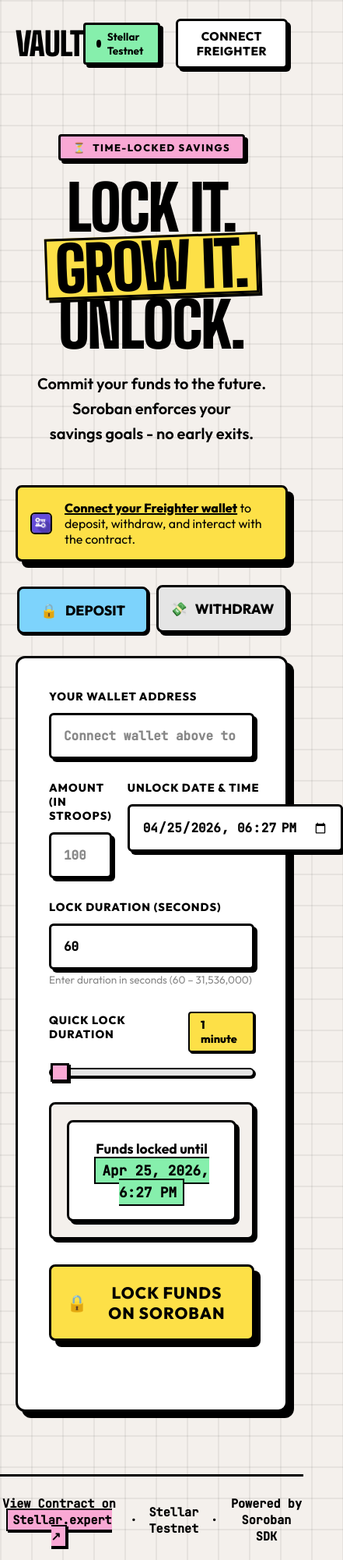
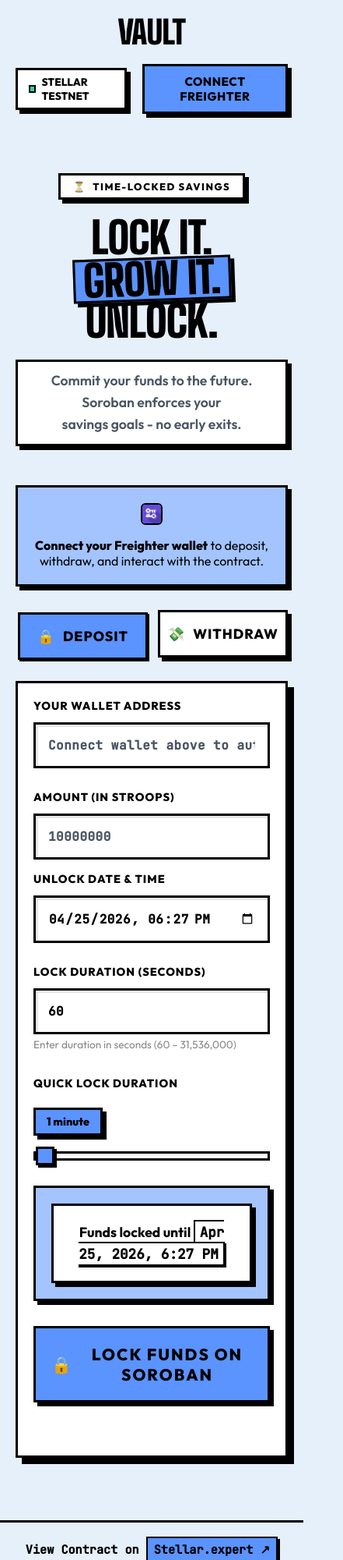
Before and after one commit to ranitpal77/TimeLockedSavings, a website built with Vite: page frontend/index.html in a window 390 px wide. Shown: the top 2000 px of the page at 78% size, 441 px wide, since content can reach past the window. Built offline with nearby package versions, Linux system fonts and the light colour scheme; a web font is replaced by a local one; what @stellar/stellar-sdk would draw is missing.

Commit message:
style: complete redesign to light neobrutalism theme

```diff
--- a/frontend/style.css
+++ b/frontend/style.css
@@ -1,27 +1,24 @@
 :root {
-  --bg-color: #f4f0ec;
-  --bg-card: #ffffff;
-  --bg-banner: #fff0f0;
+  --bg-secondary: #e4effae6; /* Light blue background similar to screenshot */
+  --bg-surface: #ffffff; /* White cards */
+  --bg-surface-blue: #5b93ff; /* Blue blocks */
+
+  --accent-primary: #5b93ff; /* Blue */
+  --accent-light: #a3c4ff; /* Light blue */
+
   --text-main: #000000;
-  --text-muted: #222222;
-  --text-dim: #444444;
-  --accent-yellow: #fde047;
-  --accent-gold: #eab308;
-  --accent-blue: #7dd3fc;
-  --accent-green: #86efac;
-  --accent-pink: #f9a8d4;
-  --border-color: #000000;
-  --border-light: #000000;
+  --text-muted: #4b5563;
+  --text-inverse: #ffffff;
+
+  --border-thick: 3px solid #000000;
+  --neo-shadow: 5px 5px 0px #000000;
+  --neo-shadow-lg: 8px 8px 0px #000000;
+  --neo-shadow-hover: 2px 2px 0px #000000;
 
   --font-sans: 'Outfit', sans-serif;
   --font-serif: 'Playfair Display', serif;
   --font-mono: 'JetBrains Mono', monospace;
   --font-hero: 'Big Shoulders Display', sans-serif;
-
-  --border-thick: 3px solid #000000;
-  --neo-shadow: 4px 4px 0px #000000;
-  --neo-shadow-lg: 8px 8px 0px #000000;
-  --neo-shadow-hover: 2px 2px 0px #000000;
 }
 
 * {
@@ -32,16 +29,12 @@
 
 body {
   font-family: var(--font-sans);
-  background-color: var(--bg-color);
+  background-color: var(--bg-secondary);
   color: var(--text-main);
   min-height: 100vh;
   display: flex;
   flex-direction: column;
   align-items: center;
-  background-image:
-    linear-gradient(rgba(0,0,0,0.06) 2px, transparent 2px),
-    linear-gradient(90deg, rgba(0,0,0,0.06) 2px, transparent 2px);
-  background-size: 40px 40px;
 }
 
 #app {
@@ -68,9 +61,10 @@
 }
 
 .logo-icon {
-  background: var(--accent-yellow);
+  background: var(--accent-primary);
+  color: var(--text-main);
   border: var(--border-thick);
-  border-radius: 4px;
+  border-radius: 0;
   width: 40px;
   height: 40px;
   display: flex;
@@ -78,6 +72,7 @@
   justify-content: center;
   font-size: 1.2rem;
   box-shadow: var(--neo-shadow);
+  font-weight: 900;
 }
 
 .logo-text {
@@ -86,6 +81,7 @@
   font-weight: 900;
   letter-spacing: -0.5px;
   text-transform: uppercase;
+  color: var(--text-main);
 }
 
 .nav-actions {
@@ -98,48 +94,49 @@
   display: flex;
   align-items: center;
   gap: 8px;
-  background: var(--accent-green);
+  background: var(--bg-surface);
   border: var(--border-thick);
   padding: 6px 14px;
-  border-radius: 4px;
+  border-radius: 0;
   font-size: 0.85rem;
-  font-weight: 700;
-  color: #000;
+  font-weight: 800;
+  color: var(--text-main);
   box-shadow: var(--neo-shadow);
+  text-transform: uppercase;
 }
 
 .status-dot {
   width: 10px;
   height: 10px;
-  background: #000;
-  border-radius: 50%;
+  background: #34d399; /* Green for status */
+  border: 2px solid #000000;
 }
 
 button {
   cursor: pointer;
   font-family: var(--font-sans);
   font-weight: 800;
-  transition: all 0.15s ease;
+  transition: all 0.1s ease;
 }
 
 .primary-btn {
-  background: #fff;
+  background: var(--accent-primary);
+  color: var(--text-main);
   border: var(--border-thick);
-  color: #000;
-  padding: 10px 20px;
-  border-radius: 6px;
+  padding: 10px 24px;
+  border-radius: 0;
   display: flex;
   align-items: center;
   gap: 8px;
   font-size: 0.95rem;
-  box-shadow: var(--neo-shadow);
+  font-weight: 800;
   text-transform: uppercase;
   letter-spacing: 0.5px;
+  box-shadow: var(--neo-shadow);
 }
 
 .primary-btn:hover {
-  background: var(--accent-yellow);
-  transform: translate(2px, 2px);
+  transform: translate(3px, 3px);
   box-shadow: var(--neo-shadow-hover);
 }
 
@@ -153,11 +150,11 @@
 }
 
 .tagline {
-  background: var(--accent-pink);
+  background: var(--bg-surface);
   border: var(--border-thick);
-  color: #000;
+  color: var(--text-main);
   padding: 6px 16px;
-  border-radius: 4px;
+  border-radius: 0;
   font-size: 0.8rem;
   font-weight: 800;
   letter-spacing: 1.5px;
@@ -166,6 +163,7 @@
   gap: 8px;
   margin-bottom: 24px;
   box-shadow: var(--neo-shadow);
+  text-transform: uppercase;
 }
 
 .hero-title {
@@ -175,12 +173,14 @@
   font-weight: 900;
   margin-bottom: 24px;
   text-transform: uppercase;
-  letter-spacing: -2px;
+  letter-spacing: -1px;
+  color: var(--text-main);
 }
 
 .hero-title .highlight {
   display: inline-block;
-  background: var(--accent-yellow);
+  color: var(--text-main);
+  background: var(--accent-primary);
   padding: 0 10px;
   border: var(--border-thick);
   box-shadow: var(--neo-shadow);
@@ -188,24 +188,29 @@
 }
 
 .hero-subtitle {
-  color: #000;
+  color: var(--text-muted);
   font-size: 1.25rem;
   line-height: 1.6;
   font-weight: 600;
   max-width: 600px;
+  background: var(--bg-surface);
+  border: var(--border-thick);
+  padding: 10px 20px;
+  box-shadow: var(--neo-shadow);
 }
 
 /* WALLET BANNER */
 .wallet-banner {
-  background: var(--accent-yellow);
+  background: var(--accent-light);
   border: var(--border-thick);
-  border-radius: 8px;
-  padding: 16px;
+  border-radius: 0;
+  padding: 20px;
   display: flex;
   align-items: center;
   gap: 16px;
   margin-bottom: 30px;
-  box-shadow: var(--neo-shadow-lg);
+  box-shadow: var(--neo-shadow);
+  color: var(--text-main);
 }
 
 .banner-icon {
@@ -216,14 +221,13 @@
 }
 
 .wallet-banner img {
-  border: 2px solid #000;
+  border: 2px solid #000000;
+  border-radius: 0;
 }
 
 .banner-highlight {
-  color: #000;
-  font-weight: 800;
-  text-decoration: underline;
-  text-decoration-thickness: 2px;
+  color: var(--text-main);
+  font-weight: 900;
 }
 
 /* APP CONTAINER / TABS */
@@ -234,45 +238,48 @@
 
 .tabs {
   display: flex;
-  gap: 12px;
+  gap: 16px;
   margin-bottom: 30px;
 }
 
 .tab-btn {
   flex: 1;
-  background: #e5e5e5;
+  background: var(--bg-surface);
   border: var(--border-thick);
-  color: #000;
+  color: var(--text-main);
   padding: 16px 0;
-  border-radius: 8px;
+  border-radius: 0;
   font-size: 1.1rem;
   font-weight: 800;
   display: flex;
   align-items: center;
   justify-content: center;
   gap: 10px;
+  text-transform: uppercase;
+  letter-spacing: 1px;
   box-shadow: var(--neo-shadow);
-  text-transform: uppercase;
 }
 
 .tab-btn:hover {
-  background: #d4d4d4;
-  transform: translate(1px, 1px);
-  box-shadow: 3px 3px 0px #000;
+  background: var(--accent-light);
+  transform: translate(2px, 2px);
+  box-shadow: 3px 3px 0px #000000;
 }
 
 .tab-btn.active {
-  background: var(--accent-blue);
+  background: var(--accent-primary);
+  color: var(--text-main);
+  border: var(--border-thick);
   box-shadow: var(--neo-shadow-hover);
-  transform: translate(2px, 2px);
+  transform: translate(3px, 3px);
 }
 
 /* TAB CONTENT */
 .tab-content {
   display: none;
-  background: var(--bg-card);
+  background: var(--bg-surface);
   border: var(--border-thick);
-  border-radius: 12px;
+  border-radius: 0;
   padding: 40px;
   box-shadow: var(--neo-shadow-lg);
 }
@@ -302,37 +309,39 @@
   font-size: 0.9rem;
   font-weight: 800;
   letter-spacing: 1px;
-  color: #000;
+  color: var(--text-main);
   margin-bottom: 12px;
   text-transform: uppercase;
 }
 
 input {
   width: 100%;
-  background: #fff;
+  background: var(--bg-surface);
   border: var(--border-thick);
-  border-radius: 6px;
+  border-radius: 0;
   padding: 16px;
-  color: #000;
-  font-weight: 600;
-  box-shadow: var(--neo-shadow);
-  transition: all 0.15s ease;
+  color: var(--text-main);
+  font-weight: 700;
+  box-shadow: inset 3px 3px 0px rgba(0,0,0,0.1);
+  transition: all 0.1s ease;
 }
 
 .input-mono {
   font-family: var(--font-mono);
   font-size: 1rem;
+  letter-spacing: 0.5px;
 }
 
 input:focus {
   outline: none;
-  background: #fffae6;
-  transform: translate(2px, 2px);
+  background: var(--bg-surface);
+  border-color: var(--text-main);
   box-shadow: var(--neo-shadow-hover);
+  transform: translate(-2px, -2px);
 }
 
 input::placeholder {
-  color: #888;
+  color: var(--text-muted);
 }
 
 /* SLIDER */
@@ -348,26 +357,26 @@
 }
 
 .slider-value {
-  background: var(--accent-yellow);
-  border: 2px solid #000;
-  color: #000;
+  background: var(--accent-primary);
+  border: var(--border-thick);
+  color: var(--text-main);
   padding: 6px 14px;
-  border-radius: 4px;
+  border-radius: 0;
   font-size: 0.9rem;
   font-weight: 800;
-  box-shadow: 2px 2px 0px #000;
+  box-shadow: var(--neo-shadow);
 }
 
 .custom-slider {
   -webkit-appearance: none;
   width: 100%;
   height: 12px;
-  border-radius: 6px;
-  background: #e5e5e5;
-  border: 2px solid #000;
+  border-radius: 0;
+  background: var(--bg-surface);
+  border: var(--border-thick);
   outline: none;
   padding: 0;
-  box-shadow: 2px 2px 0px #000;
+  box-shadow: inset 2px 2px 0px rgba(0,0,0,0.1);
 }
 
 .custom-slider::-webkit-slider-thumb {
@@ -376,27 +385,39 @@
   width: 24px;
   height: 24px;
   border-radius: 0;
-  background: var(--accent-pink);
-  border: 3px solid #000;
+  background: var(--accent-primary);
+  border: 3px solid #000000;
   cursor: pointer;
-  box-shadow: 2px 2px 0px #000;
+  box-shadow: 3px 3px 0px #000000;
+  transition: all 0.1s ease;
+}
+
+.custom-slider::-webkit-slider-thumb:hover {
+  transform: translate(2px, 2px);
+  box-shadow: 1px 1px 0px #000000;
 }
 
 .custom-slider::-moz-range-thumb {
   width: 24px;
   height: 24px;
   border-radius: 0;
-  background: var(--accent-pink);
-  border: 3px solid #000;
+  background: var(--accent-primary);
+  border: 3px solid #000000;
   cursor: pointer;
-  box-shadow: 2px 2px 0px #000;
+  box-shadow: 3px 3px 0px #000000;
+  transition: all 0.1s ease;
+}
+
+.custom-slider::-moz-range-thumb:hover {
+  transform: translate(2px, 2px);
+  box-shadow: 1px 1px 0px #000000;
 }
 
 /* INFO BOX */
 .info-box {
-  background: #f4f0ec;
+  background: var(--accent-light);
   border: var(--border-thick);
-  border-radius: 8px;
+  border-radius: 0;
   padding: 20px;
   display: flex;
   align-items: center;
@@ -407,7 +428,7 @@
 }
 
 .info-text p {
-  color: #000;
+  color: var(--text-main);
   font-size: 1.1rem;
   font-weight: 700;
   margin-bottom: 6px;
@@ -418,55 +439,50 @@
 }
 
 .highlight-text {
-  color: #000;
+  color: var(--text-main);
   font-family: var(--font-mono);
   font-weight: 800;
-  background: var(--accent-green);
-  padding: 4px 8px;
-  border: 2px solid #000;
+  background: var(--bg-surface);
+  padding: 2px 6px;
+  border: 2px solid #000000;
+  box-shadow: 2px 2px 0px #000000;
 }
 
 /* ACTION BUTTONS */
 .action-btn {
   width: 100%;
   padding: 20px;
-  border-radius: 8px;
-  border: var(--border-thick);
+  border-radius: 0;
   font-size: 1.3rem;
-  font-weight: 900;
   text-transform: uppercase;
-  letter-spacing: 1px;
+  letter-spacing: 2px;
   display: flex;
   align-items: center;
   justify-content: center;
   gap: 12px;
-  background: var(--accent-yellow);
-  color: #000;
-  transition: all 0.15s ease;
-  box-shadow: var(--neo-shadow-lg);
+  background: var(--accent-primary);
+  color: var(--text-main);
+  font-weight: 900;
+  border: var(--border-thick);
+  box-shadow: var(--neo-shadow);
 }
 
 .action-btn:hover {
   transform: translate(4px, 4px);
-  box-shadow: var(--neo-shadow);
-  background: #eab308;
+  box-shadow: var(--neo-shadow-hover);
 }
 
 .action-btn.secondary {
-  background: var(--accent-blue);
+  background: var(--bg-surface);
+  border: var(--border-thick);
+  color: var(--text-main);
+  box-shadow: var(--neo-shadow);
 }
 
 .action-btn.secondary:hover {
-  background: #38bdf8;
-}
-
-.action-btn.alt {
-  background: #e5e5e5;
-  box-shadow: var(--neo-shadow);
-}
-
-.action-btn.alt:hover {
-  background: #d4d4d4;
+  background: var(--accent-light);
+  transform: translate(4px, 4px);
+  box-shadow: var(--neo-shadow-hover);
 }
 
 /* STATUS */
@@ -476,28 +492,30 @@
   font-size: 1.05rem;
   font-weight: 800;
   min-height: 24px;
-  padding: 10px;
+  padding: 12px;
+  border-radius: 0;
+  text-transform: uppercase;
 }
 
 .status-message.error {
-  color: #000;
-  background: #fca5a5;
-  border: 2px solid #000;
-  box-shadow: 2px 2px 0 #000;
+  color: #000000;
+  background: #ff4d4f;
+  border: var(--border-thick);
+  box-shadow: var(--neo-shadow);
 }
 
 .status-message.success {
-  color: #000;
-  background: var(--accent-green);
-  border: 2px solid #000;
-  box-shadow: 2px 2px 0 #000;
+  color: #000000;
+  background: #34d399; /* Green */
+  border: var(--border-thick);
+  box-shadow: var(--neo-shadow);
 }
 
 .status-message.loading {
-  color: #000;
-  background: var(--accent-yellow);
-  border: 2px solid #000;
-  box-shadow: 2px 2px 0 #000;
+  color: var(--text-main);
+  background: var(--accent-light);
+  border: var(--border-thick);
+  box-shadow: var(--neo-shadow);
 }
 
 /* FOOTER */
@@ -506,10 +524,10 @@
   border-top: var(--border-thick);
   padding-top: 24px;
   text-align: center;
-  color: #000;
+  color: var(--text-main);
   font-family: var(--font-mono);
   font-size: 0.95rem;
-  font-weight: 600;
+  font-weight: 700;
   margin-bottom: 50px;
   width: 100%;
 }
@@ -522,51 +540,52 @@
 }
 
 .separator {
-  color: #000;
-  font-weight: 800;
+  color: var(--text-main);
+  font-weight: 900;
 }
 
 .address-link {
-  color: #000;
-  background: var(--accent-pink);
-  padding: 2px 6px;
-  border: 2px solid #000;
+  color: var(--text-main);
+  background: var(--accent-primary);
+  padding: 4px 8px;
+  border: 2px solid #000000;
+  box-shadow: 3px 3px 0px #000000;
   text-decoration: none;
   font-weight: 800;
-  box-shadow: 2px 2px 0 #000;
-  transition: all 0.15s ease;
+  transition: all 0.1s ease;
 }
 
 .address-link:hover {
-  transform: translate(1px, 1px);
-  box-shadow: 1px 1px 0 #000;
+  transform: translate(2px, 2px);
+  box-shadow: 1px 1px 0px #000000;
 }
 
 h2 {
   font-size: 2.5rem;
   font-family: var(--font-hero);
   text-transform: uppercase;
-  letter-spacing: -1px;
+  letter-spacing: 1px;
   margin-bottom: 12px;
+  color: var(--text-main);
 }
 
 p.description {
-  color: #000;
+  color: var(--text-muted);
   font-weight: 600;
   font-size: 1.1rem;
   margin-bottom: 24px;
 }
 
 .info-text {
-  background: #fff;
+  background: var(--bg-surface);
   border: var(--border-thick);
   padding: 20px;
-  border-radius: 8px;
-  color: #000;
+  border-radius: 0;
+  color: var(--text-main);
   margin-bottom: 24px;
   font-size: 1rem;
   line-height: 1.6;
-  font-weight: 500;
+  font-weight: 600;
   box-shadow: var(--neo-shadow);
 }
 
@@ -578,9 +597,9 @@
 /* View deposit details styling */
 .deposit-details {
   margin-top: 32px;
-  background: #f4f0ec;
+  background: var(--accent-light);
   border: var(--border-thick);
-  border-radius: 8px;
+  border-radius: 0;
   padding: 24px;
   box-shadow: var(--neo-shadow);
 }
@@ -589,7 +608,7 @@
   display: flex;
   justify-content: space-between;
   padding: 16px 0;
-  border-bottom: 2px dashed #000;
+  border-bottom: 2px dashed #000000;
 }
 
 .detail-row:last-child {
@@ -597,32 +616,79 @@
 }
 
 .detail-label {
-  color: #000;
+  color: var(--text-main);
   font-weight: 800;
   text-transform: uppercase;
+  letter-spacing: 1px;
+  font-size: 0.9rem;
 }
 
 .detail-value {
   font-family: var(--font-mono);
-  color: #000;
+  color: var(--text-main);
   font-weight: 800;
-  background: #fff;
+  background: var(--bg-surface);
   padding: 4px 10px;
-  border: 2px solid #000;
-  box-shadow: 2px 2px 0px #000;
+  border: 2px solid #000000;
+  border-radius: 0;
+  box-shadow: 3px 3px 0px #000000;
 }
 
 .badge {
   padding: 6px 12px;
-  border-radius: 4px;
+  border-radius: 0;
   font-size: 0.85rem;
   font-weight: 800;
-  border: 2px solid #000;
-  box-shadow: 2px 2px 0 #000;
-  background: var(--accent-green);
-  color: #000;
+  border: var(--border-thick);
+  background: var(--bg-surface);
+  color: var(--text-main);
+  box-shadow: var(--neo-shadow);
+  text-transform: uppercase;
 }
 
 .badge.locked {
-  background: var(--accent-yellow);
+  background: var(--accent-primary);
+  color: var(--text-main);
 }
+
+/* RESPONSIVE DESIGN */
+@media (max-width: 768px) {
+  .hero-title {
+    font-size: 3.5rem;
+  }
+  .navbar {
+    flex-direction: column;
+    gap: 16px;
+    padding: 16px 0;
+  }
+  .form-row {
+    flex-direction: column;
+    gap: 16px;
+  }
+  .hero-subtitle {
+    font-size: 1.1rem;
+    padding: 10px;
+  }
+  .tab-content {
+    padding: 20px;
+  }
+  h2 {
+    font-size: 2rem;
+  }
+  .slider-header {
+    flex-direction: column;
+    align-items: flex-start;
+    gap: 10px;
+  }
+  .wallet-banner {
+    flex-direction: column;
+    text-align: center;
+  }
+  .footer-links {
+    flex-direction: column;
+    gap: 8px;
+  }
+  .separator {
+    display: none;
+  }
+}
```
